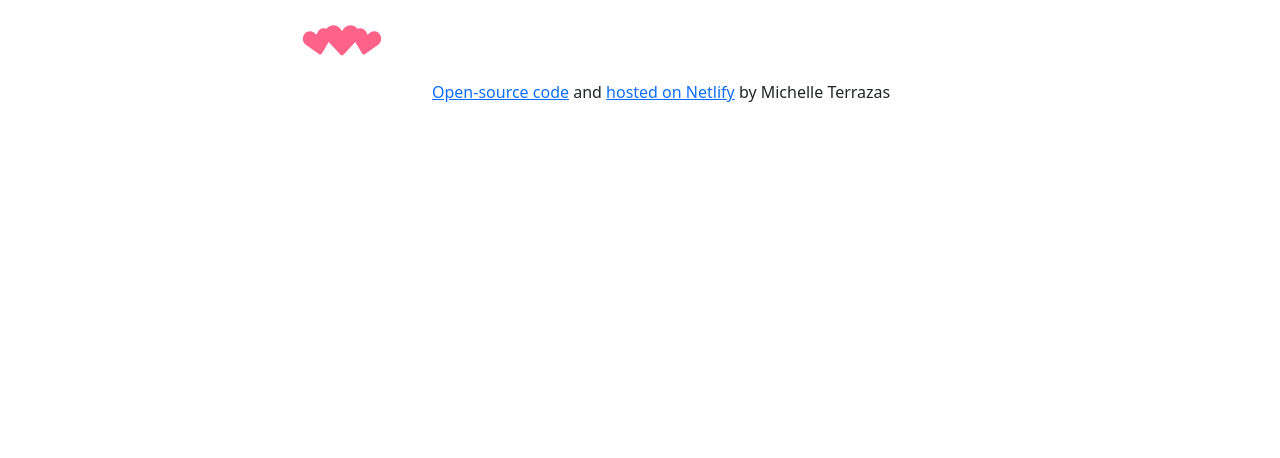
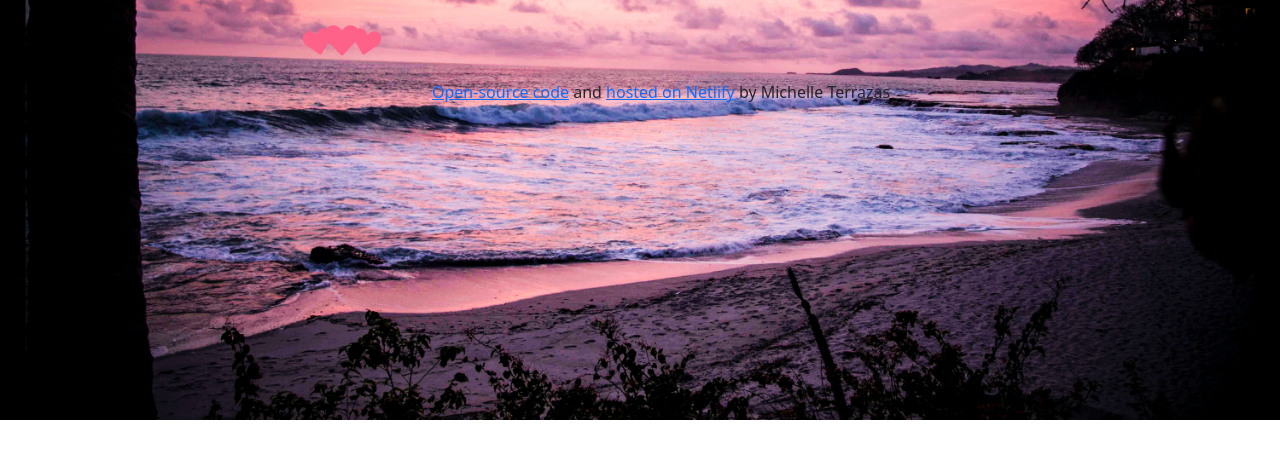
Before and after one commit to michelleann815/weather-react-app-michelle-terrazas, a React (Create React App) app: page / in a window 1280 px wide. Shown: the top 458 px of the page. Built offline with nearby package versions, Linux system fonts and the light colour scheme; no server answers.

Commit message:
Adds background image

```diff
--- a/src/Weather.css
+++ b/src/Weather.css
@@ -56,7 +56,7 @@
 
 .Weather {
   background-image: linear-gradient(to top, #fbc2eb 0%, #a6c1ee 100%);
-  border: 1px solid;
+  border: 1px solid #a6c1ee;
   border-radius: 30px;
   margin: 0 auto;
   margin-top: 30px;
--- a/src/index.css
+++ b/src/index.css
@@ -1,3 +1,6 @@
 body {
-  background-color: white;
+  background-image: url("./images/sam-hull-KCJKsJPe9pQ-unsplash.jpg");
+  background-size: cover;
+  background-repeat: no-repeat;
+  background-position: center center;
 }
```
Also changed, not shown: src/images/sam-hull-KCJKsJPe9pQ-unsplash.jpg (added).
